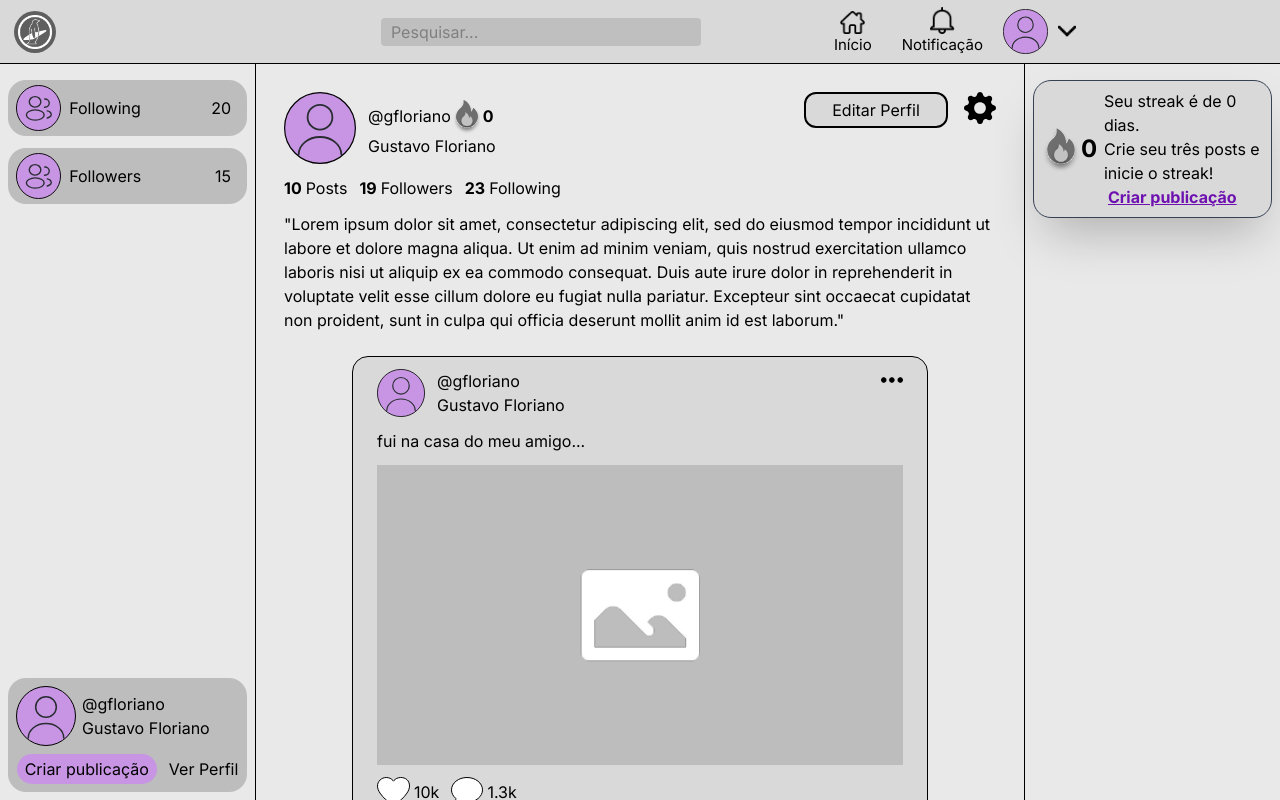
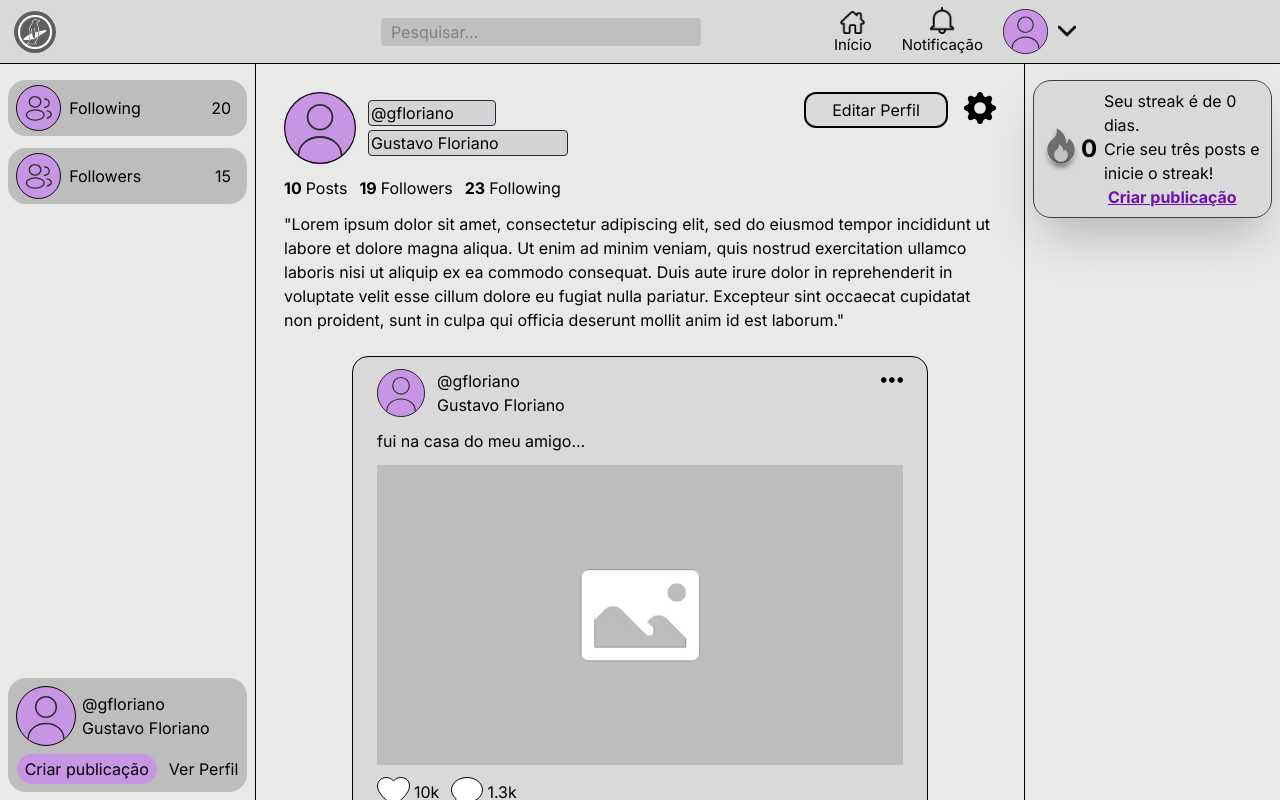
Before and after one commit to catolica-faculdade/pinguin-project, a React (Vite) app: page /profile in a window 1280 px wide. Both pictures are taken after a click on the button "Editar Perfil". Built offline with nearby package versions, Linux system fonts and the light colour scheme.

Commit message:
feat: add interface to change username and fullname in profile edit mode

```diff
--- a/src/components/Profile/EditProfile.jsx
+++ b/src/components/Profile/EditProfile.jsx
@@ -1,6 +1,7 @@
 import Post from '../../components/Post';
 import { Link } from 'react-router-dom';
 import ProfileButton from '../../components/ProfileButton';
+import Input from './Input';
 
 function EditProfile({user, posts, onClick}){
     return(
@@ -11,13 +12,15 @@ function EditProfile({user, posts, onClick}){
                         <div className='pointer-events-none select-none w-18'>
                             <img className='w-full' src='/src/assets/images/profile-picture.svg'></img>
                         </div>
-                        <div className='flex flex-col justify-start'>
-                            <div className='flex items-center pr-8'>
-                                <p>{user.username}</p>
-                                <img className='w-8' src='/src/assets/images/streak-0-days.svg'></img>
-                                <p className='font-bold'>{user.streak}</p>
+                        <div className='flex flex-col gap-1 justify-start'>
+                            <div className='max-w-32'>
+                                <Input value={user.username}
+                                type='text'/>
                             </div>
-                            <p>{user.userFullname}</p>
+                            <div className='max-w-50'>
+                                <Input value={user.userFullname}
+                                type='text'/>
+                            </div>
                         </div>
                     </div>
                     <div className='flex gap-x-4 items-start'>
```
